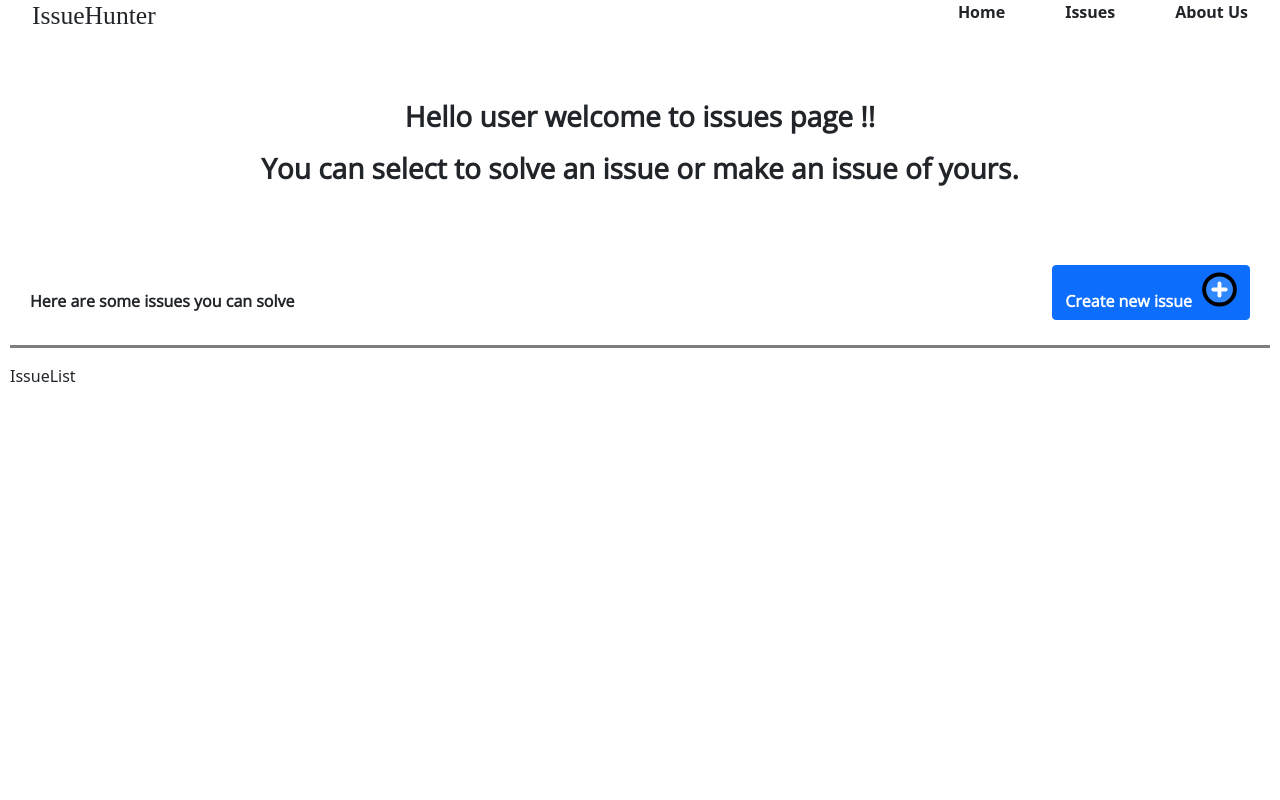
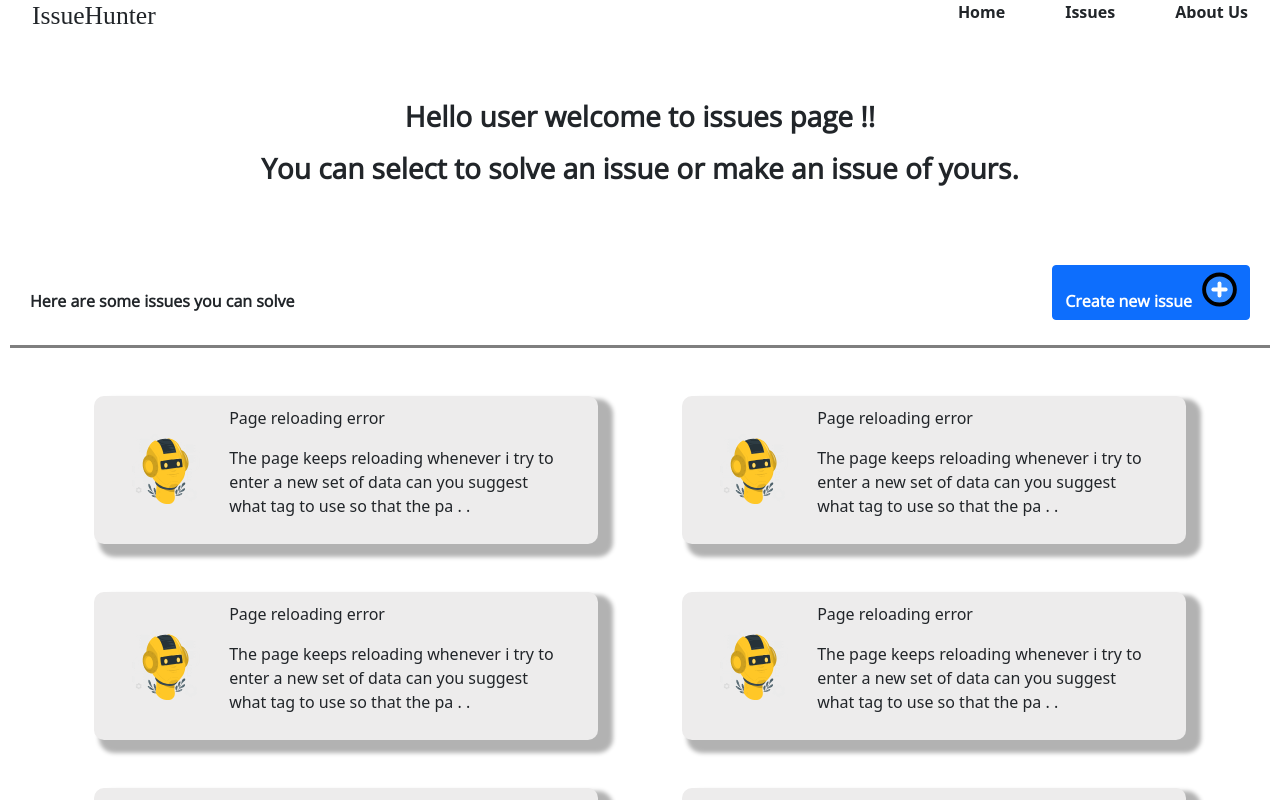
Before and after one commit to tamalCodes/step-into-next, a Next.js app: page /issues in a window 1280 px wide. Shown: the top 800 px of the page. Built offline with nearby package versions, Linux system fonts and the light colour scheme; a web font is replaced by a local one.

Commit message:
feat : singleIssue component

```diff
--- a/components/IssueList.jsx
+++ b/components/IssueList.jsx
@@ -1,5 +1,7 @@
 import React, { useContext, useEffect } from 'react'
 import Issuecontext from '../context/Issuecontext';
+import SingleIssue from './SingleIssue';
+import styles from "../styles/IssueListPage.module.css"
 
 const IssueList = () => {
     const context = useContext(Issuecontext);
@@ -10,7 +12,17 @@ const IssueList = () => {
     }, []);
 
     return (
-        <div>IssueList</div>
+        <>
+            <div className={styles.issuelistparent}>
+                <SingleIssue />
+                <SingleIssue />
+                <SingleIssue />
+                <SingleIssue />
+                <SingleIssue />
+                <SingleIssue />
+            </div>
+
+        </>
     )
 }
 
--- a/components/SingleIssue.jsx
+++ b/components/SingleIssue.jsx
@@ -1,8 +1,17 @@
 import React from 'react'
+import styles from "../styles/IssueListPage.module.css"
+import Image from 'next/image';
+import profilepic from "../public/assets/profilepic.svg"
 
 const SingleIssue = () => {
     return (
-        <div>SingleIssue</div>
+        <div className={styles.singleissueparent}>
+            <Image src={profilepic} width={85} height={85} />
+            <div className={styles.textdiv}>
+                <p className={styles.issueheading}>Page reloading error</p>
+                <p className={styles.issuedescription}>The page keeps reloading whenever i try to enter a new set of data can you suggest what tag to use so that the pa . . </p>
+            </div>
+        </div>
     )
 }
 
--- /dev/null
+++ b/issuedata/issue1.json
@@ -0,0 +1,5 @@
+{
+  "title": "Page reloading on submit",
+  "description": "It is a long established fact that a reader will be distracted by the readable content of a page when looking at its layout. The point of using Lorem Ipsum is that it has a more-or-less normal distribution of letters, as opposed to using 'Content here, content here', making it look like readable English",
+  "author": "Tamal"
+}
--- /dev/null
+++ b/issuedata/issue2.json
@@ -0,0 +1,5 @@
+{
+  "title": "Page reloading on submit",
+  "description": "It is a long established fact that a reader will be distracted by the readable content of a page when looking at its layout. The point of using Lorem Ipsum is that it has a more-or-less normal distribution of letters, as opposed to using 'Content here, content here', making it look like readable English",
+  "author": "Tamal"
+}
--- /dev/null
+++ b/issuedata/issue3.json
@@ -0,0 +1,5 @@
+{
+  "title": "Page reloading on submit",
+  "description": "It is a long established fact that a reader will be distracted by the readable content of a page when looking at its layout. The point of using Lorem Ipsum is that it has a more-or-less normal distribution of letters, as opposed to using 'Content here, content here', making it look like readable English",
+  "author": "Tamal"
+}
--- /dev/null
+++ b/issuedata/issue4.json
@@ -0,0 +1,5 @@
+{
+  "title": "Page reloading on submit",
+  "description": "It is a long established fact that a reader will be distracted by the readable content of a page when looking at its layout. The point of using Lorem Ipsum is that it has a more-or-less normal distribution of letters, as opposed to using 'Content here, content here', making it look like readable English",
+  "author": "Tamal"
+}
--- /dev/null
+++ b/issuedata/issue5.json
@@ -0,0 +1,5 @@
+{
+  "title": "Page reloading on submit",
+  "description": "It is a long established fact that a reader will be distracted by the readable content of a page when looking at its layout. The point of using Lorem Ipsum is that it has a more-or-less normal distribution of letters, as opposed to using 'Content here, content here', making it look like readable English",
+  "author": "Tamal"
+}
--- /dev/null
+++ b/issuedata/issue6.json
@@ -0,0 +1,5 @@
+{
+  "title": "Page reloading on submit",
+  "description": "It is a long established fact that a reader will be distracted by the readable content of a page when looking at its layout. The point of using Lorem Ipsum is that it has a more-or-less normal distribution of letters, as opposed to using 'Content here, content here', making it look like readable English",
+  "author": "Tamal"
+}
--- a/styles/IssueListPage.module.css
+++ b/styles/IssueListPage.module.css
@@ -56,3 +56,30 @@
   padding-left: 20px !important;
   padding-right: 20px !important;
 }
+
+.issuelistparent {
+  margin-top: 3rem;
+  display: flex;
+  flex-wrap: wrap;
+  justify-content: space-evenly;
+}
+
+/* //*---------------------------- */
+/* //*SINGLE ISSUES */
+
+.singleissueparent {
+  display: flex;
+  align-items: center;
+  justify-content: space-evenly;
+  width: 40%;
+  background-color: #edecec;
+  border-radius: 10px;
+  padding: 10px;
+  margin-bottom: 3rem;
+  box-shadow: 10px 8px 4px 5px rgba(0, 0, 0, 0.3);
+  cursor: pointer;
+}
+
+.textdiv {
+  width: 70%;
+}
```
Also changed, not shown: public/assets/coder.svg (added), public/assets/profilepic.svg (added).
